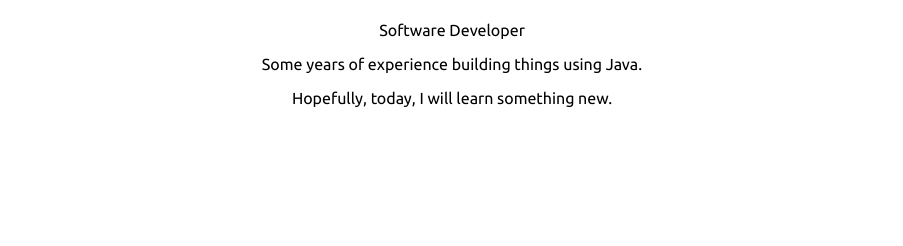
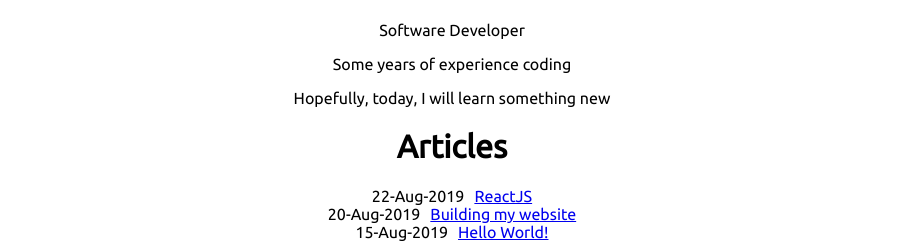
Before and after one commit to ckinan/portfolio, a React (Create React App) app: page / in a window 1280 px wide. Shown: the part 761-1007 px from the top of the page, without its empty margins (188-1091 px from the left). Before the commit the page ends 884 px from the top, so only its background shows below. Built offline with nearby package versions, Linux system fonts and the light colour scheme.

Commit message:
Includes article list in main screen

```diff
--- a/src/App.css
+++ b/src/App.css
@@ -2,13 +2,16 @@
   font-family: Ubuntu;
   text-align: center;
 }
-a {
+.header .nav {
+  padding: 0;
+}
+.header .nav li a {
   text-decoration: none;
 }
-.nav {
-  padding: 0;
-}
-.nav li {
+.header .nav li {
   display: inline-block;
   padding: 20px;
 }
+.post-list-item .title {
+  margin-left: 10px;
+}
--- a/src/App.js
+++ b/src/App.js
@@ -2,12 +2,14 @@
 import './App.css';
 import Header from './Header';
 import Body from './Body';
+import PostList from './PostList';
 
 function App() {
   return (
     <div>
         <Header />
         <Body />
+        <PostList />
     </div>
   );
 }
--- a/src/Body.js
+++ b/src/Body.js
@@ -7,8 +7,8 @@
             <div>
                 <h1>Hi, Cesar here</h1>
                 <p>Software Developer</p>
-                <p>Some years of experience building things using Java.</p>
-                <p>Hopefully, today, I will learn something new.</p>
+                <p>Some years of experience coding</p>
+                <p>Hopefully, today, I will learn something new</p>
             </div>
           );
     }
--- a/src/Header.js
+++ b/src/Header.js
@@ -4,7 +4,7 @@
 class Header extends React.Component {
     render() {
         return (
-            <div>
+            <div className="header">
                 <ul className="nav">
                     <li>
                         <a href="http://ckina.com">
--- a/src/MarkDownTest.js
+++ b/src/MarkDownTest.js
@@ -12,7 +12,7 @@
     componentWillMount() {
       fetch(MyMdPath).then((response) => response.text()).then((text) => {
         this.setState({ myMd: text })
-      })
+      });
     }
 
     render() {
--- /dev/null
+++ b/src/PostList.js
@@ -0,0 +1,26 @@
+import React from 'react';
+import './App.css';
+
+class PostList extends React.Component {
+    render() {
+        return (
+            <div>
+                <h1>Articles</h1>
+                <div className="post-list-item">
+                    <span className="date">22-Aug-2019</span>
+                    <span className="title"><a href="#">ReactJS</a></span>
+                </div>
+                <div className="post-list-item">
+                    <span className="date">20-Aug-2019</span>
+                    <span className="title"><a href="#">Building my website</a></span>
+                </div>
+                <div className="post-list-item">
+                    <span className="date">15-Aug-2019</span>
+                    <span className="title"><a href="#">Hello World!</a></span>
+                </div>
+            </div>
+          );
+    }
+}
+
+export default PostList;
```
